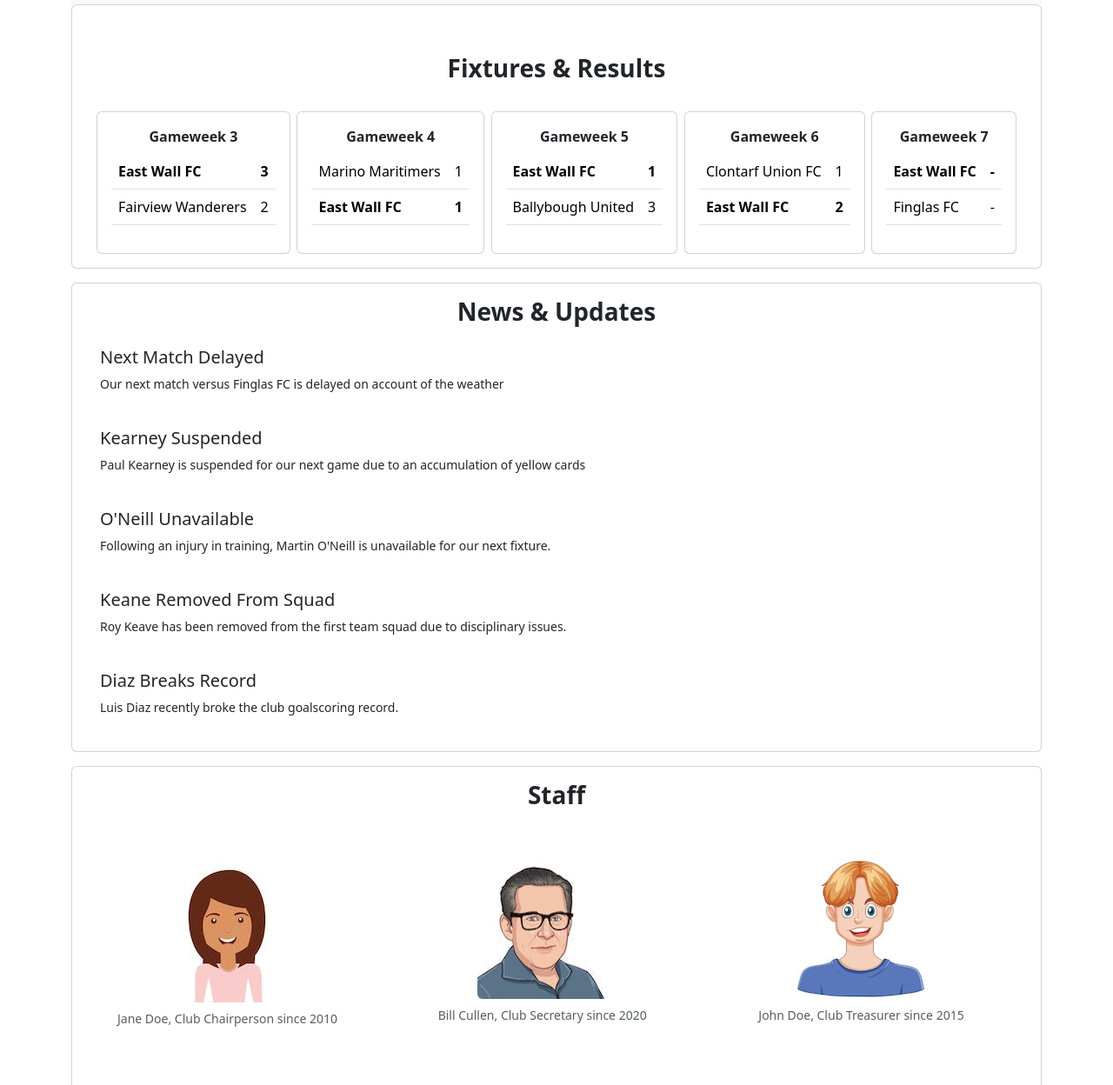
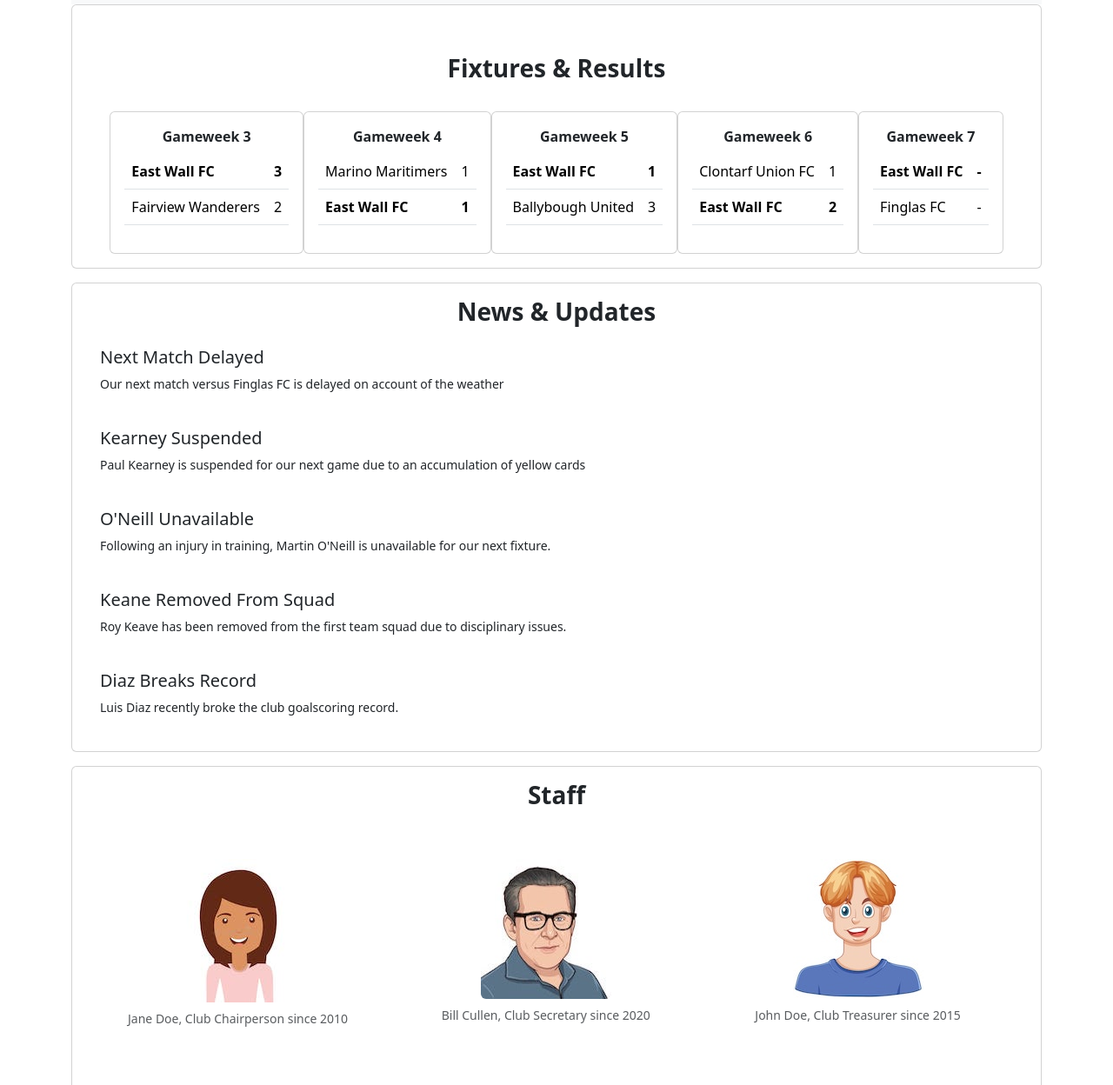
Before and after one commit to Quazbickie/Assignment3, a plain HTML site: page public/index.html in a window 1280 px wide. Shown: the part 52-1300 px from the top of the page at 87% size. Drawn offline with nearby package versions, Linux system fonts and the light colour scheme.

Commit message:
Wrap content and centre correctl

```diff
--- a/public/index.html
+++ b/public/index.html
@@ -51,7 +51,7 @@
       <div class="container-fluid" id="fixtures">
         <div class="card-body">
           <h3 class="card-title">Fixtures & Results</h3>
-          <div class="d-flex flex-row justify-content-between">
+          <div class="d-flex flex-row justify-content-center flex-wrap">
             <div class="card">
               <div class="card-body">
                 <div class="card-title">Gameweek 3</div>
@@ -182,7 +182,7 @@
       <div class="card d-none d-sm-block" id="staff">
         <div class="card-body">
           <h3 class="card-title">Staff</h3>
-          <div class="row">
+          <div class="d-flex flex-row justify-content-center flex-wrap">
             <div class="col-md-4 p-5">
               <figure class="figure text-center">
                 <img src="./images/chair.jpg" alt="Club Chairman" class="figure-img img-fluid rounded">
```
